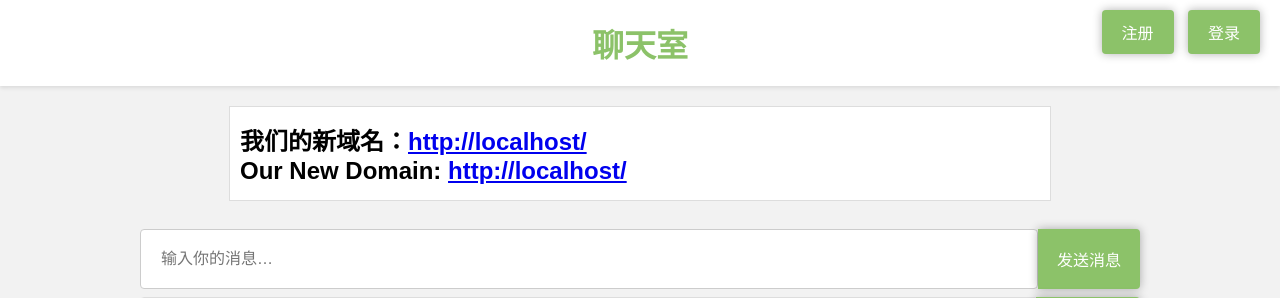
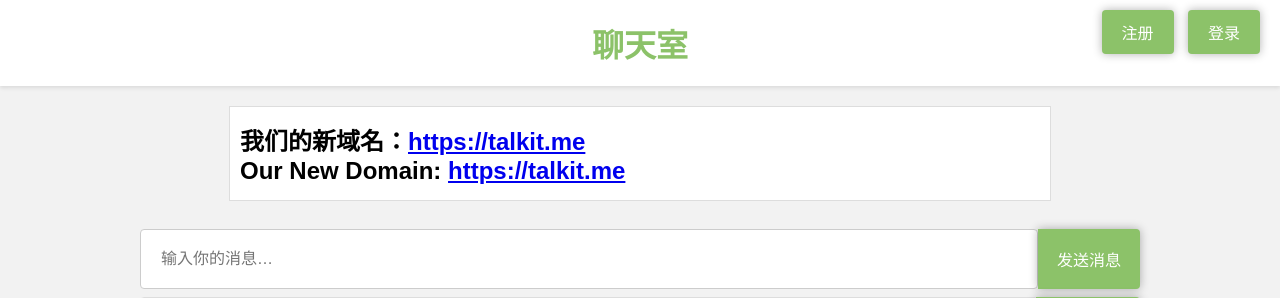
Before and after one commit to nr0728/Chat-Room, a Flask app: page / in a window 1280 px wide. Shown: the top 298 px of the page. Run offline with Flask 3, Linux system fonts and the light colour scheme; data that the repository does not hold is empty.

Commit message:
Update index.html

```diff
--- a/templates/index.html
+++ b/templates/index.html
@@ -230,7 +230,7 @@ fetch('user_status', {
                 const chatHistoryDiv = document.getElementById('chat-history');
                 chatHistoryDiv.innerHTML = '';
                 const p = document.createElement('p');
-                p.innerHTML = `<strong><font size="5">我们的新域名：<a href="${window.location.href}">${window.location.href}</a><br>Our New Domain: <a href="${window.location.href}">${window.location.href}</a></font></strong>`;
+                p.innerHTML = `<strong><font size="5">我们的新域名：<a href="https://talkit.me">https://talkit.me</a><br>Our New Domain: <a href="https://talkit.me">https://talkit.me</a></font></strong>`;
                 chatHistoryDiv.appendChild(p);
                 data.reverse().forEach(entry => {
                     appendMessageToChatHistory(entry.timestamp, entry.username, entry.message);
```
